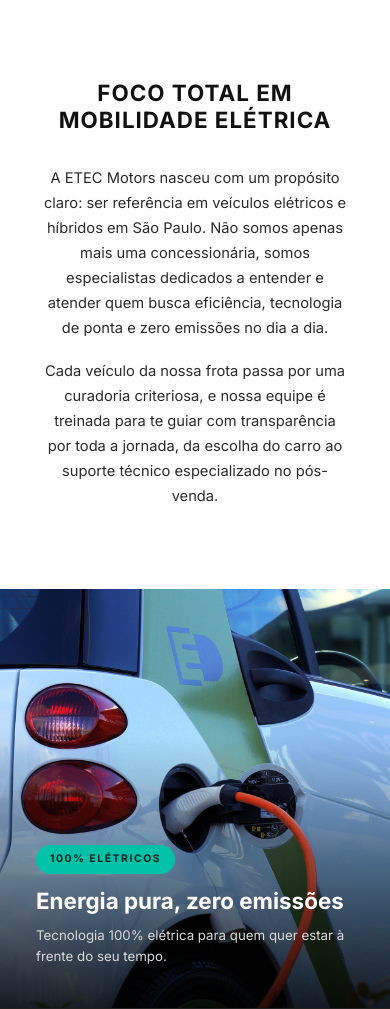
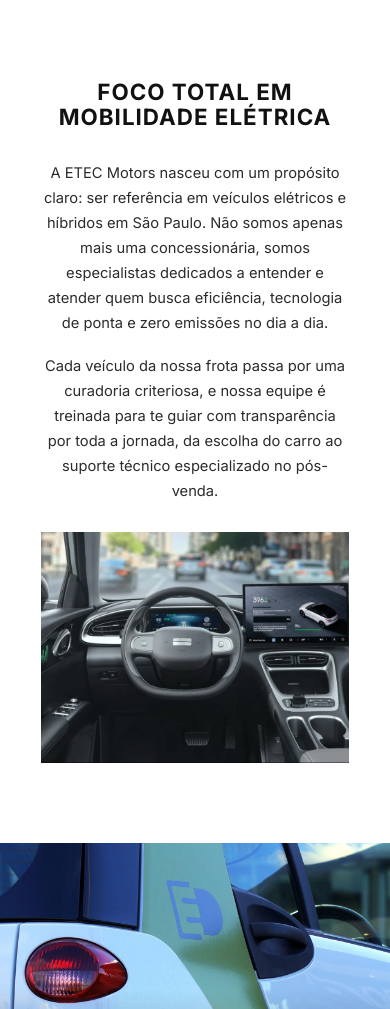
Before and after one commit to igorrr456/ProjetoCarrosEletricosFinal, an ASP.NET Core app: page / in a window 390 px wide. Shown: the part 844-1853 px from the top of the page. Run offline with ASP.NET Core 8, Linux system fonts and the light colour scheme; style sheets or scripts are compiled from the project's sources; grey boxes are pictures that could not be loaded.

Commit message:
Feat:adicionando imagens na setion (foco em mobilidade)

```diff
--- a/ProjetoCarros/Views/Home/Index.cshtml
+++ b/ProjetoCarros/Views/Home/Index.cshtml
@@ -186,7 +186,8 @@
 
 <!-- Foco em Elétricos -->
 <section class="foco-eletricos-section">
-    <div class="container">
+    <div class="container foco-eletricos-grid">
+        <div class="foco-eletricos-conteudo">
             <h2 class="foco-eletricos-titulo">FOCO TOTAL EM MOBILIDADE ELÉTRICA</h2>
             <p class="foco-eletricos-texto">
                 A ETEC Motors nasceu com um propósito claro: ser referência em veículos elétricos
@@ -199,6 +200,11 @@
                 treinada para te guiar com transparência por toda a jornada, da escolha do carro ao
                 suporte técnico especializado no pós-venda.
             </p>
+        </div>
+
+        <div class="foco-eletricos-midia">
+            <img src="~/images/Interiocarro.webp" alt="Loja da ETEC Motors" />
+        </div>
     </div>
 </section>
 
--- a/ProjetoCarros/wwwroot/css/index.css
+++ b/ProjetoCarros/wwwroot/css/index.css
@@ -90,3 +90,51 @@
         background: #fff;
         color: #000;
     }
+    /* ---------- Foco em Mobilidade Elétrica ---------- */
+.foco-eletricos-section {
+    background: #fff;          /* o body é preto, então o branco precisa ser explícito */
+    color: #0f0f0f;
+    padding: 5rem 0;
+}
+
+.foco-eletricos-grid {
+    display: grid;
+    grid-template-columns: 1fr 1fr;
+    gap: 4rem;
+    align-items: center;
+}
+
+.foco-eletricos-titulo {
+    font-size: clamp(1.8rem, 3.5vw, 2.6rem);
+    font-weight: 800;
+    line-height: 1.1;
+    letter-spacing: -0.5px;
+    margin-bottom: 1.5rem;
+}
+
+.foco-eletricos-texto {
+    font-size: 0.95rem;
+    line-height: 1.7;
+    color: #222;
+    margin-bottom: 1rem;
+}
+
+.foco-eletricos-midia {
+    aspect-ratio: 4 / 3;
+    background: #e4e5e7;       /* cinza do placeholder enquanto não tem foto */
+    overflow: hidden;
+}
+
+.foco-eletricos-midia img {
+    width: 100%;
+    height: 100%;
+    object-fit: cover;
+}
+
+@media (max-width: 768px) {
+    .foco-eletricos-section { padding: 3rem 0; }
+    .foco-eletricos-grid {
+        grid-template-columns: 1fr;
+        gap: 2rem;
+    }
+}
```
Lines whose indentation alone changed are shown as unchanged.
